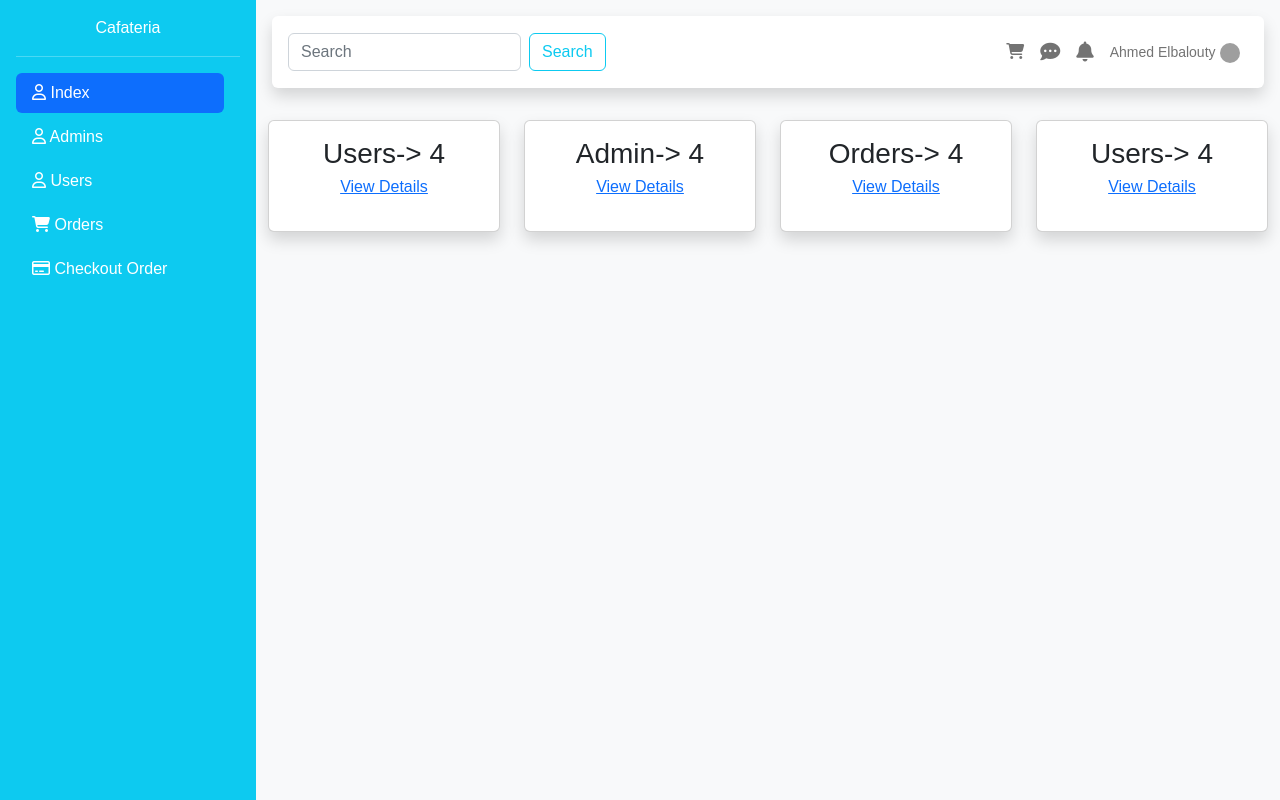
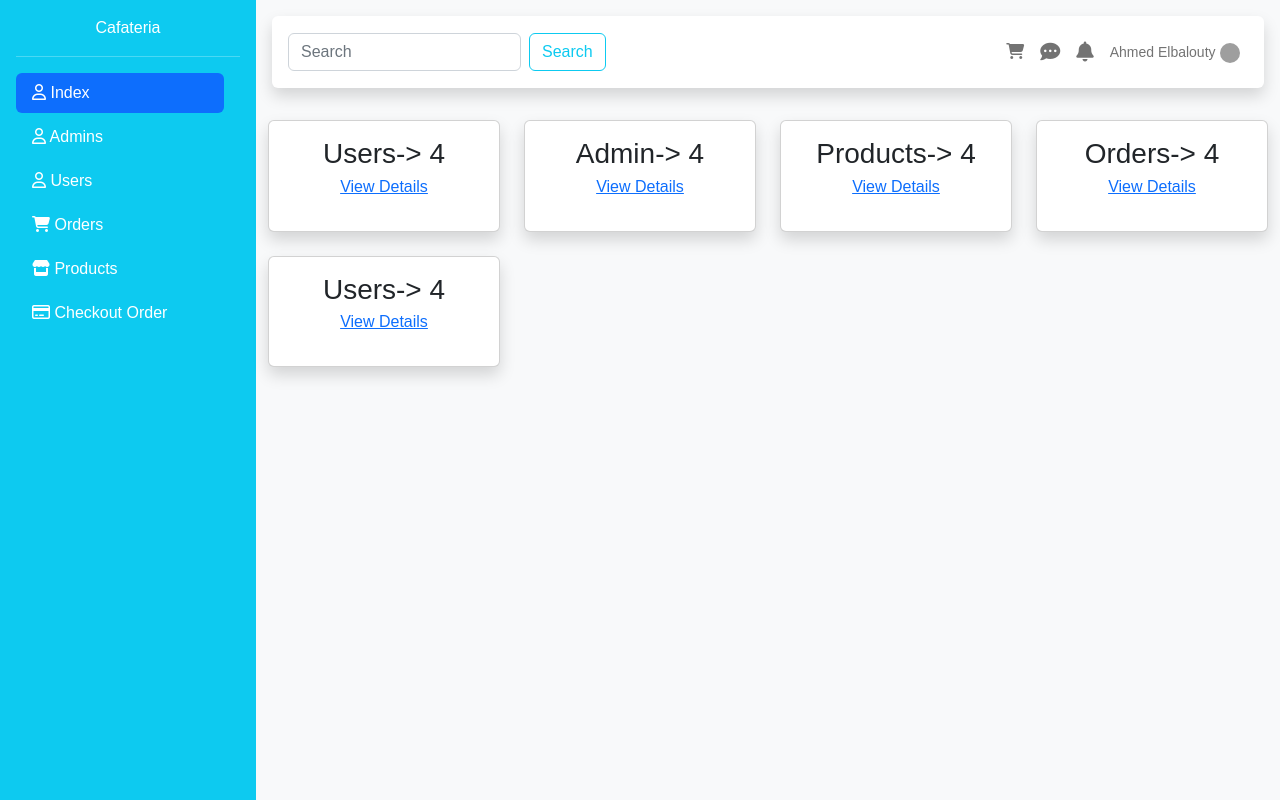
Before and after one commit to MO7AMMED-ISMAIL/Cafatria_System, a PHP site: page / in a window 1280 px wide. Run offline with PHP 8.4, Linux system fonts and the light colour scheme; grey boxes are pictures that could not be loaded.

Commit message:
edited on DataBase

```diff
--- a/BackEnd/include/sidebar.php
+++ b/BackEnd/include/sidebar.php
@@ -66,6 +66,13 @@
                     </a>
                 </li>
 
+                <li class="nav-item mb-1">
+                    <a href="products.php" class="nav-link text-white <?= $current == 'products'? 'active' : '' ?>" aria-current="page" >
+                        <i class="fa-solid fa-store"></i>
+                        Products
+                    </a>
+                </li>
+
                 <!-- Checks -->
                 <li class="nav-item mb-1">
                     <a href="order.php" class="nav-link text-white <?= $current == 'Order'? 'active' : '' ?>" aria-current="page" >
--- a/BackEnd/index.php
+++ b/BackEnd/index.php
@@ -34,6 +34,20 @@
                     </div>
                 </div>
             </div>
+
+        <!-- Products -->
+        <div class="col-xl-3 col-md-6 mb-4">
+            <div class="card shadow border-left-primary shadow ">
+                <div class="card-body">
+                    <div class="row no-gutters align-items-center">
+                        <div class="col mr-2 text-center">
+                            <h3 class="mb-1 names">Products-><span>&nbsp;4</span></h3>
+                            <p><a class="users mt-3" href="products.php">View Details</a></p>
+                        </div>
+                    </div>
+                </div>
+            </div>
+        </div>
             <!-- Orders -->
             <div class="col-xl-3 col-md-6 mb-4">
                 <div class="card shadow border-left-primary shadow ">
--- /dev/null
+++ b/BackEnd/products.php
@@ -0,0 +1,6 @@
+<?php
+$current="products";
+include "include/navbar.php";
+include "include/sidebar.php";
+
+?>
```
Also changed, not shown: 1 other file.
